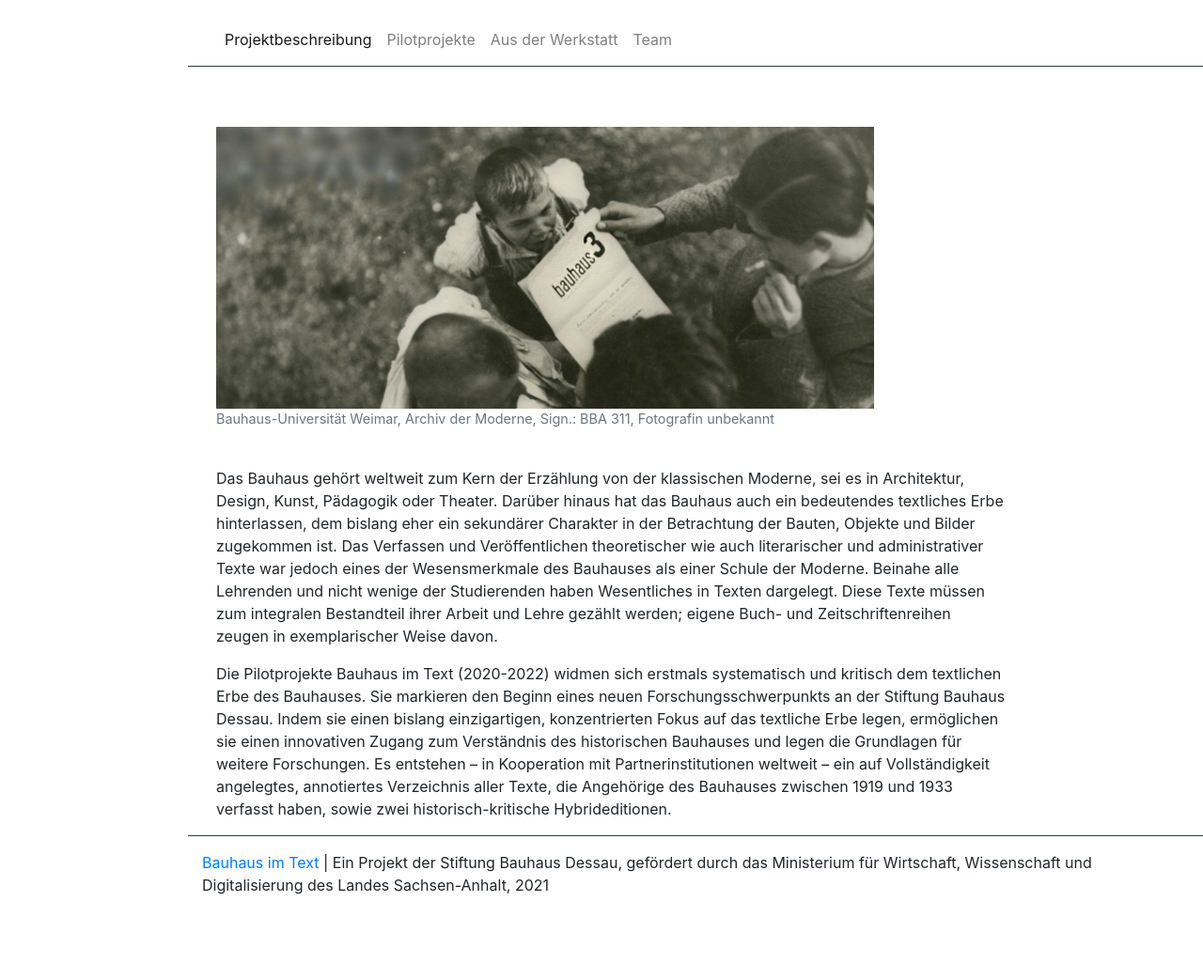
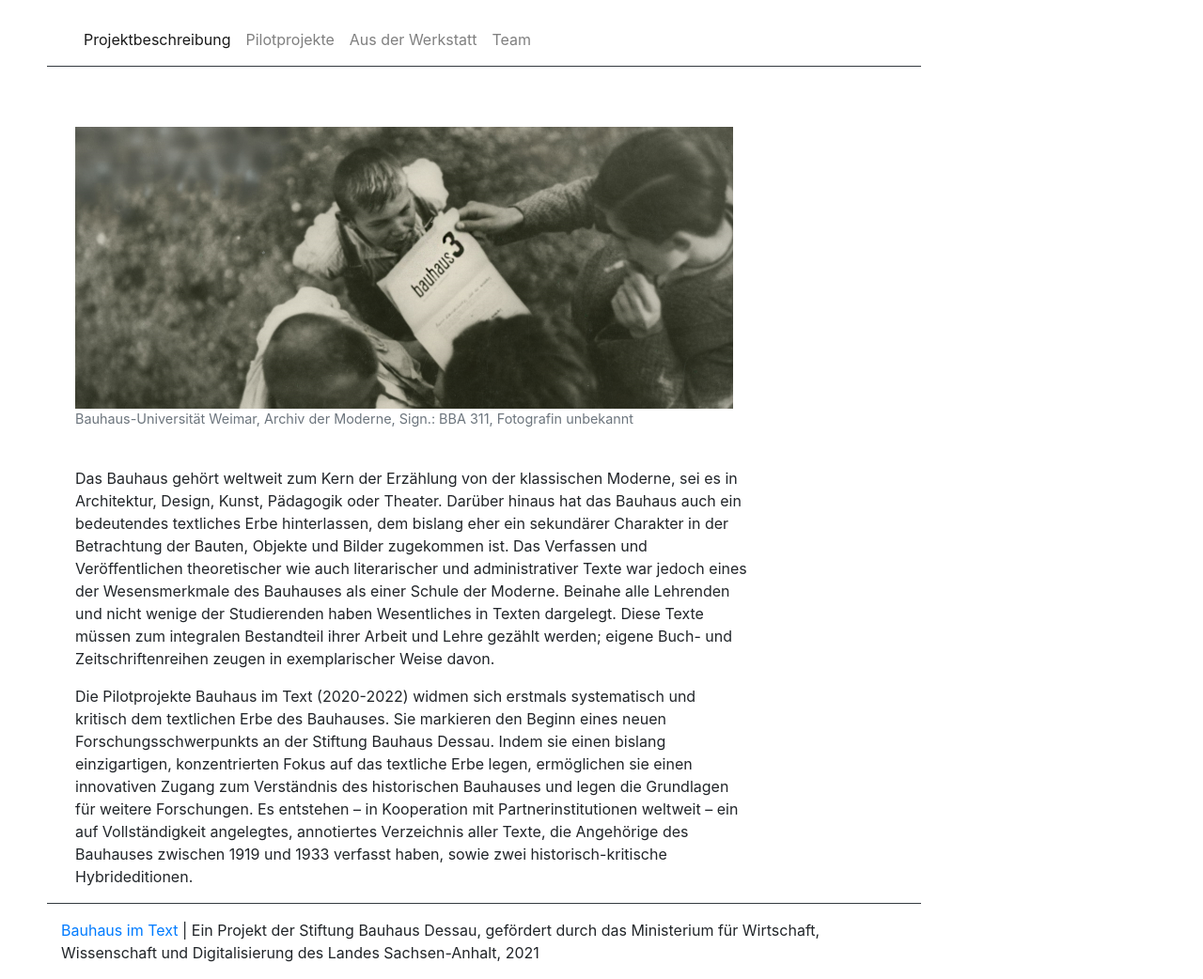
Before and after one commit to Bauhaus-im-Text/internetauftritt, a Jekyll site: the page built from pages/index.md, in a window 1280 px wide. Shown: the whole page at 94% size. Built offline with Jekyll 4.4.1, drawn with Linux system fonts in a browser that asks for light colours; before the commit the page ends 970 px from its top, so only the background shows below that.

Commit message:
Update _custom.scss

```diff
--- a/_sass/_custom.scss
+++ b/_sass/_custom.scss
@@ -1,7 +1,8 @@
 /* add your scss tweaks here */
 .d-inline-flex {
     max-width: 1868px;
-    margin-left: 200px;
+    margin-left: 50px;
+    margin-right: 300px;
 }
 /* Style the sidebar - fixed full height */
 .sidebar {
```
